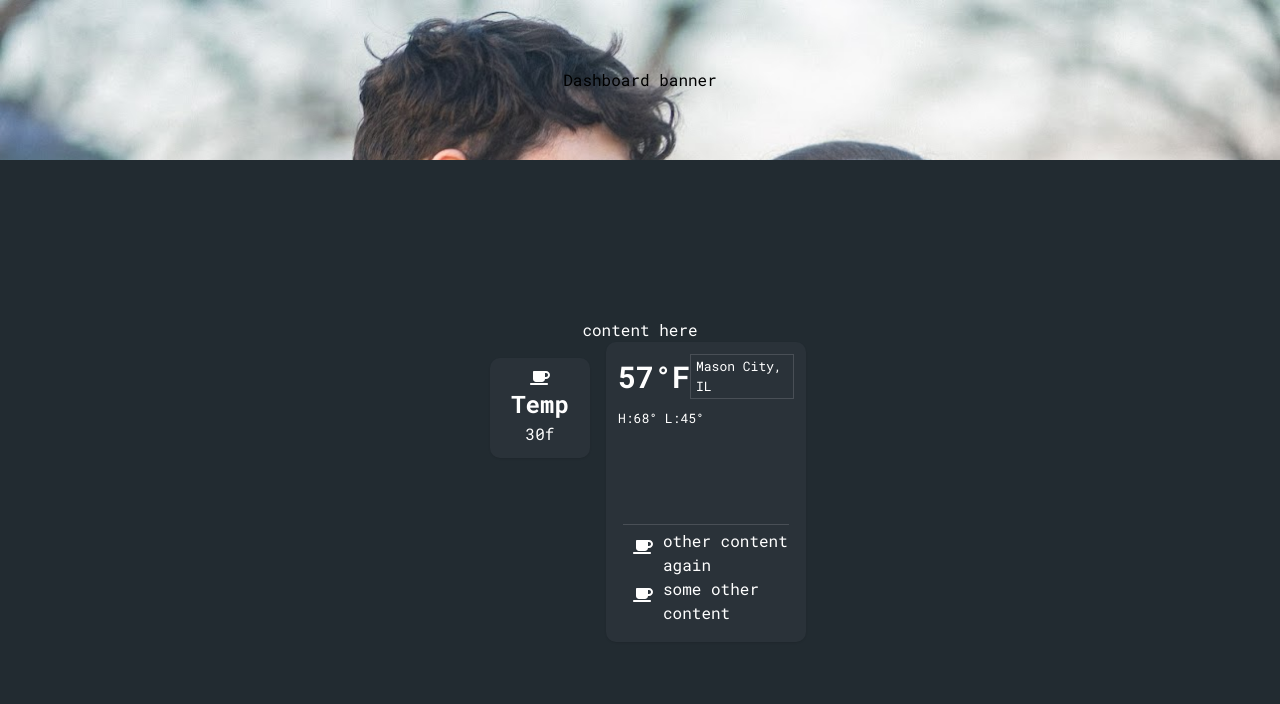
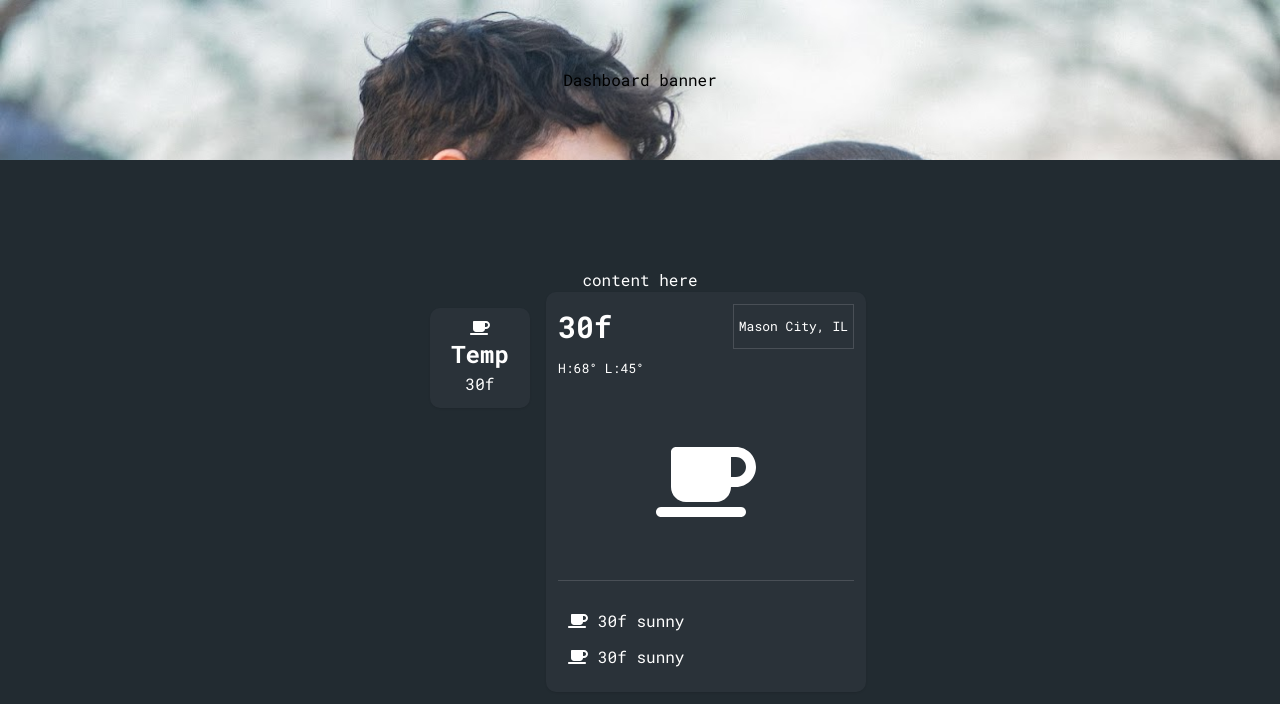
Before and after one commit to plutotom/dash-spectacle-dashboard, a React (Create React App) app: page / in a window 1280 px wide. Shown: the top 704 px of the page. Built offline with nearby package versions, Linux system fonts and the light colour scheme.

Commit message:
normal update in work

```diff
--- a/src/components/Dashboard.tsx
+++ b/src/components/Dashboard.tsx
@@ -30,7 +30,17 @@ export default function Dashboard() {
               value="30f"
               icon={faCoffee}
             />
-            <CardMedium icon={faCoffee} />
+            <CardMedium
+              todaysTemp="30f"
+              location="Mason City, IL"
+              todayIcon={faCoffee}
+              tomorrowIcon={faCoffee}
+              tomorrowTemp="30f"
+              tomorrowDescription="sunny"
+              dayAfterTomorrowIcon={faCoffee}
+              dayAfterTomorrowTemp="30f"
+              dayAfterTomorrowDescription="sunny"
+            />
           </div>
         </div>
       </div>
--- a/src/components/cardMedium.tsx
+++ b/src/components/cardMedium.tsx
@@ -6,22 +6,33 @@ export default function CardMedium(props: any) {
       <div className="card card-medium">
         <div className="medium-top">
           <div>
-            <h3>57°F</h3>
+            <h3>{props.todaysTemp}</h3>
             <p className="location">
               {props.location ? props.location : "Mason City, IL"}
             </p>
           </div>
           <p className="medium-temp">H:68° L:45°</p>
+          <div className="weatherIcon">
+            <FontAwesomeIcon className="" icon={props.todayIcon} />
+          </div>
         </div>
         <div className="medium-bottom">
           <div className="medium-row">
-            <FontAwesomeIcon className="medium-icon" icon={props.icon} />
-            <p className="card-small-title">{props.title}other content again</p>
+            <FontAwesomeIcon
+              className="medium-icon"
+              icon={props.tomorrowIcon}
+            />
+            <p className="card-small-title">
+              {props.tomorrowTemp} {props.tomorrowDescription}
+            </p>
           </div>
           <div className="medium-row">
-            <FontAwesomeIcon className="medium-icon" icon={props.icon} />
+            <FontAwesomeIcon
+              className="medium-icon"
+              icon={props.dayAfterTomorrowIcon}
+            />
             <p className="card-small-paragraph">
-              {props.value}some other content
+              {props.dayAfterTomorrowTemp} {props.dayAfterTomorrowDescription}
             </p>
           </div>
         </div>
--- a/src/styles/card.css
+++ b/src/styles/card.css
@@ -11,8 +11,8 @@
 }
 
 .card-medium {
-  height: 300px;
-  width: 200px;
+  height: 400px;
+  width: 320px;
 }
 
 .medium-top {
@@ -49,12 +49,30 @@
   padding-top: 5px;
   margin-top: 5px;
 }
+.medium-top .weatherIcon {
+  font-size: 5rem;
+  padding-top: 5px;
+  margin-top: 5px;
+  display: flex;
+  height: 100%;
+  justify-content: center;
+  align-items: center;
+  justify-items: center;
+}
 
 .medium-bottom {
+  height: 100%;
+  width: 100%;
+  display: flex;
+  flex: 2;
+  flex-direction: column;
+
   margin: 5px;
   padding: 4px 0 0 0;
   border-top: 1px solid;
   border-color: #afafb23c;
+  justify-content: end;
+  align-items: start;
 }
 
 .card-medium .medium-row {
```
